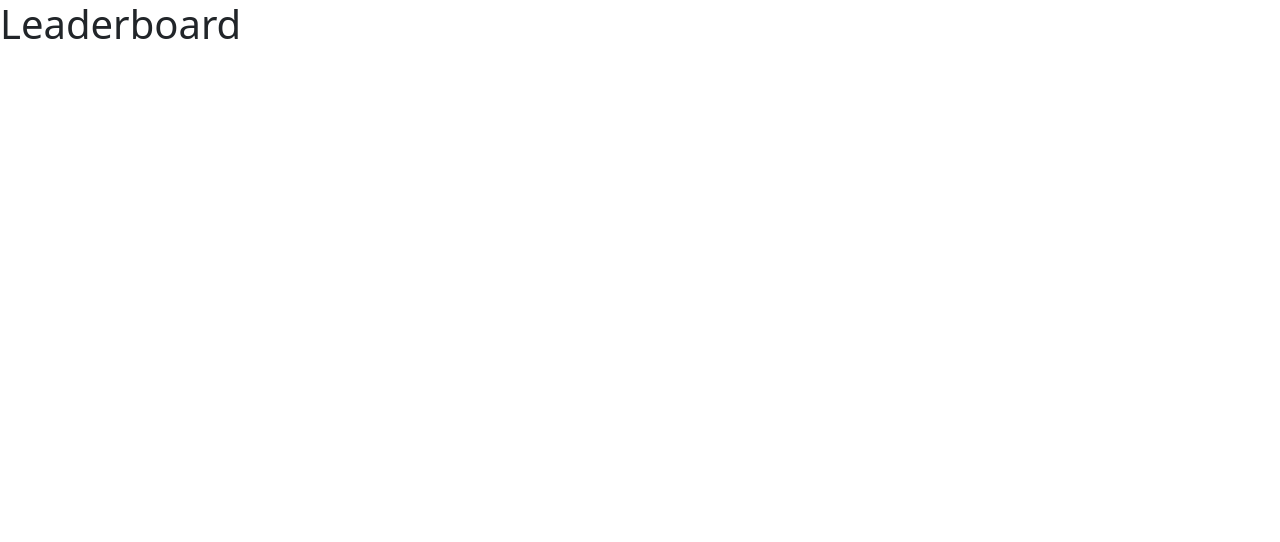
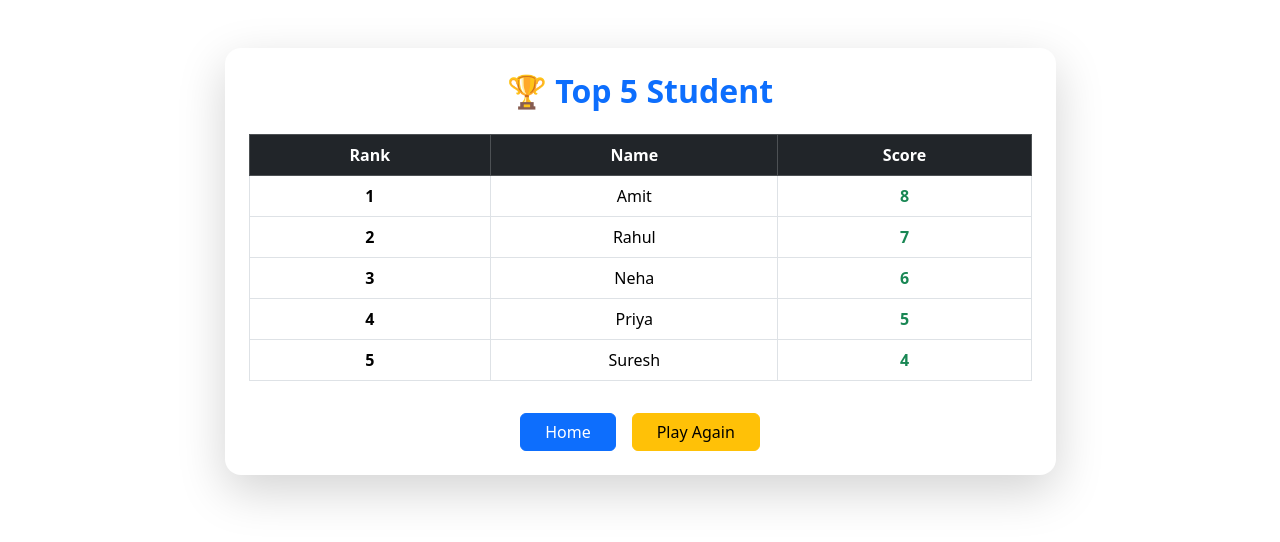
Before and after one commit to sharma62/quizPapa, a React (Vite) app: page /leaderboard in a window 1280 px wide. Shown: the top 542 px of the page. Built offline with nearby package versions, Linux system fonts and the light colour scheme.

Commit message:
leaderboard ui update

```diff
--- a/src/components/Btn.jsx
+++ b/src/components/Btn.jsx
@@ -4,7 +4,7 @@ function Btn({btnName,onClick,color="primary"}) {
 
   return (
     <div>
-      <button className={`btn btn-${color} p-2`} onClick={onClick}>{btnName}</button>
+      <button className={`btn btn-${color} px-4`} onClick={onClick}>{btnName}</button>
     </div>
   )
 }
--- a/src/components/ProgressBar.jsx
+++ b/src/components/ProgressBar.jsx
@@ -1,10 +1,11 @@
 import React from 'react'
 
-function ProgressBar({totalQestion}) {
-     const percentbar = totalQestion
-    return (
+function ProgressBar({totalQestion,currIdx}) {
+     const percent = (currIdx*100)/totalQestion
+     console.log(percent)
+     return (
         <div className="progress" role="progressbar" aria-label="Basic example" aria-valuenow="50"   aria-valuemin="0" aria-valuemax="100">
-            <div className="progress-bar" style={{"width": '50%' } }></div>
+            <div className="progress-bar" style={{"width": `${percent}%` } }>{percent}% </div>
         </div>
     )
 }
--- a/src/pages/Leaderboard.jsx
+++ b/src/pages/Leaderboard.jsx
@@ -1,11 +1,109 @@
-import React from 'react'
+import React from "react";
+import Btn from "../components/Btn";
+import { useNavigate } from "react-router-dom";
 
 function Leaderboard() {
+  const navigate = useNavigate()
+  const leaderboardData = [
+    { id: 1, name: "Amit", score: 8 },
+    { id: 2, name: "Rahul", score: 7 },
+    { id: 3, name: "Neha", score: 6 },
+    { id: 4, name: "Priya", score: 5 },
+    { id: 5, name: "Suresh", score: 4 },
+  ];
+  const topRankers = top5(leaderboardData)
+
+  // function top51(leaderboardData) {
+  //   console.log("original data:", leaderboardData)
+
+  //   //original data ka copy banya taki original data change na ho ( sort() original data ko change katna h is liye copy bnaya )
+  //   const copiedData = leaderboardData;
+
+  //   copiedData.sort((a, b) => {
+  //     console.log(`a[${a.id}] : ${a.score} vs b[${b.id}] : ${b.score}`)
+  //     return b.score - a.score
+  //   })
+
+  //   return leaderboardData
+  // }
+
+  function top5(leaderboardData) {
+    console.log("✅ Original Data:", leaderboardData);
+
+    // Copy banaya taki original array change na ho
+    const copiedData = [...leaderboardData];
+    console.log("📌 Copied Data:", copiedData);
+
+    // Sorting
+    copiedData.sort((a, b) => {
+      console.log("Comparing:", a, "VS", b);
+      console.log("b.score - a.score =", b.score - a.score);
+
+      return b.score - a.score;
+    });
+
+    console.log("🔥 After Sorting (High Score First):", copiedData);
+
+    // Top 5 extract
+    const top5Students = copiedData.slice(0, 5);
+
+    console.log("🏆 Top 5 Students:", top5Students);
+
+    return top5Students;
+  }
+
+
+  function onClickToHome() {
+    localStorage.clear()
+    navigate('/')
+  }
+  function onClickPlayAgain() {
+    // same user start quiz Again
+    navigate('/')
+  }
   return (
-    <div>
-      <h1>Leaderboard</h1>
+    <div className="container mt-5">
+      <div className="row justify-content-center">
+        <div className="col-md-8 col-lg-9">
+
+          <div className="card shadow-lg border-0 rounded-4 p-4">
+            <h2 className="text-center fw-bold text-primary mb-4">
+              🏆 Top 5 Student
+            </h2>
+
+            <div className="table-responsive">
+              <table className="table table-bordered table-hover text-center align-middle">
+                <thead className="table-dark">
+                  <tr>
+                    <th>Rank</th>
+                    <th>Name</th>
+                    <th>Score</th>
+                  </tr>
+                </thead>
+
+                <tbody>
+                  {topRankers.map((user, index) => (
+                    <tr key={user.id}>
+                      <td className="fw-bold">{index + 1}</td>
+                      <td>{user.name}</td>
+                      <td className="fw-bold text-success">{user.score}</td>
+                    </tr>
+                  ))}
+                </tbody>
+              </table>
+            </div>
+
+            <div className="d-flex justify-content-center gap-3 mt-3">
+              <Btn btnName={'Home'} onClick={onClickToHome} color="primary" />
+              <Btn btnName={'Play Again'} onClick={onClickPlayAgain} color="warning" />
+            </div>
+
+          </div>
+
+        </div>
+      </div>
     </div>
-  )
+  );
 }
 
-export default Leaderboard
+export default Leaderboard;
--- a/src/pages/Quiz.jsx
+++ b/src/pages/Quiz.jsx
@@ -8,9 +8,9 @@ import { useTimer } from "../hooks/useTimer";
 
 function Quiz() {
   const { state, dispatch } = useContext(QuizContext);
-  const { index, question,completed } = state;
+  const { index, question, completed } = state;
   const navigate = useNavigate();
-
+  console.log(index)
   // Timer hook
   const { time, reset } = useTimer(15);
 
@@ -18,9 +18,9 @@ function Quiz() {
   useEffect(() => { // issue occur here but what is i dont no
     if (index >= question.length && !completed) {
       dispatch({ type: "FINISH", payload: true });
-       navigate("/result");
+      navigate("/result");
     }
-  }, [index, question.length, dispatch, navigate,state.completed]);
+  }, [index, question.length, dispatch, navigate, state.completed]);
 
   // ✅ Auto move when time is 0 (skip)
   useEffect(() => {
@@ -43,9 +43,11 @@ function Quiz() {
 
   // ✅ End Quiz Button
   function endQuiz() {
-    dispatch({ type: "FINISH", payload: true });
-    navigate("/result");
+    if (alert("Are you sure to end the quiz")) {
+      dispatch({ type: "FINISH", payload: true });
+      navigate("/result");
     }
+  }
 
   // ✅ Prevent crash if index out of range
   if (index >= question.length) {
@@ -58,7 +60,7 @@ function Quiz() {
 
       <div className="container-fluid p-3">
         {/* Progress Bar */}
-        <ProgressBar totalQuestion={question.length} currentIndex={index} />
+        <ProgressBar totalQestion={question.length} currIdx={index} />
 
         {/* End Quiz Button */}
         <div className="d-flex justify-content-end mt-3">
```
